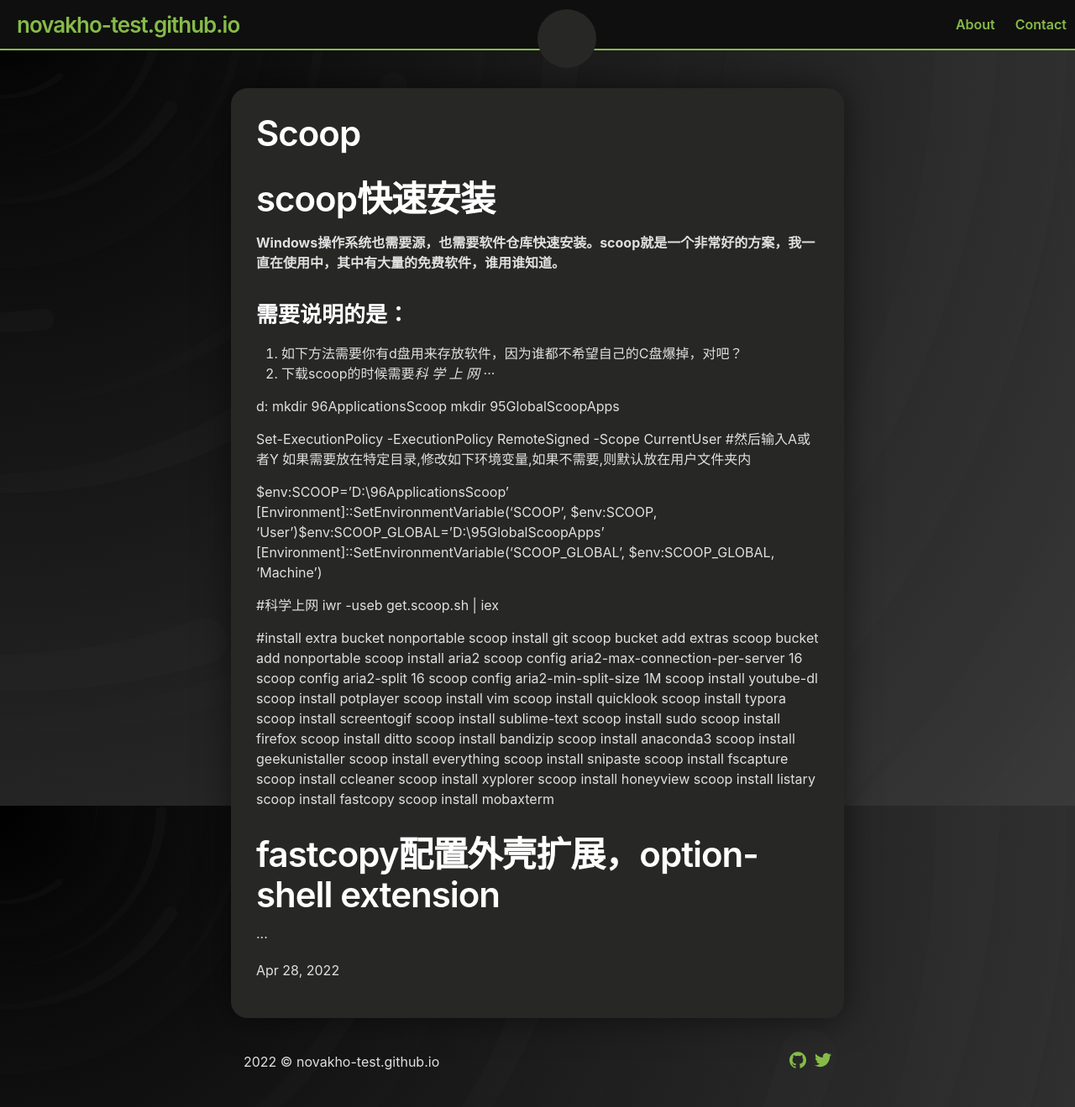
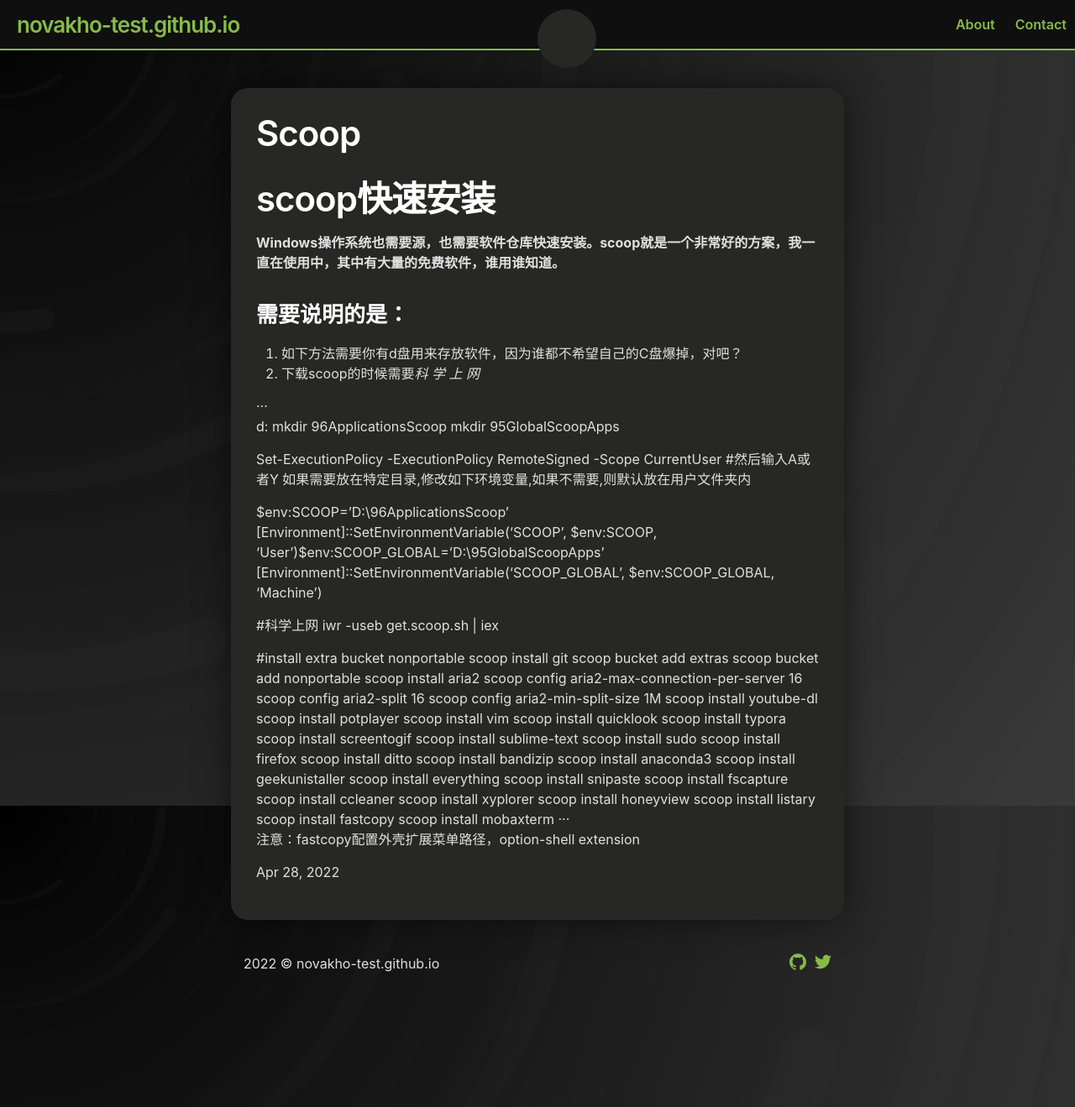
Before and after one commit to novakho/novakho-test.github.io, a Jekyll site: the page built from _posts/2022-04-28-scoop.md, in a window 1280 px wide and 1319 px high. Shown: the whole window at 84% size. Built offline with Jekyll 4.4.1, drawn with Linux system fonts in a browser that asks for light colours; our own code applies the rules of GitHub Pages for plain Markdown files.

Commit message:
Update 2022-04-28-scoop.md

```diff
--- a/_posts/2022-04-28-scoop.md
+++ b/_posts/2022-04-28-scoop.md
@@ -3,8 +3,8 @@
 ### 需要说明的是：
 1. 如下方法需要你有d盘用来存放软件，因为谁都不希望自己的C盘爆掉，对吧？
 2. 下载scoop的时候需要*科 学 上 网*
+
 ···
-
 d:
 mkdir 96ApplicationsScoop
 mkdir 95GlobalScoopApps
@@ -50,6 +50,5 @@
 scoop install listary
 scoop install fastcopy
 scoop install mobaxterm
-
-# fastcopy配置外壳扩展，option-shell extension
 ···
+注意：fastcopy配置外壳扩展菜单路径，option-shell extension
```
